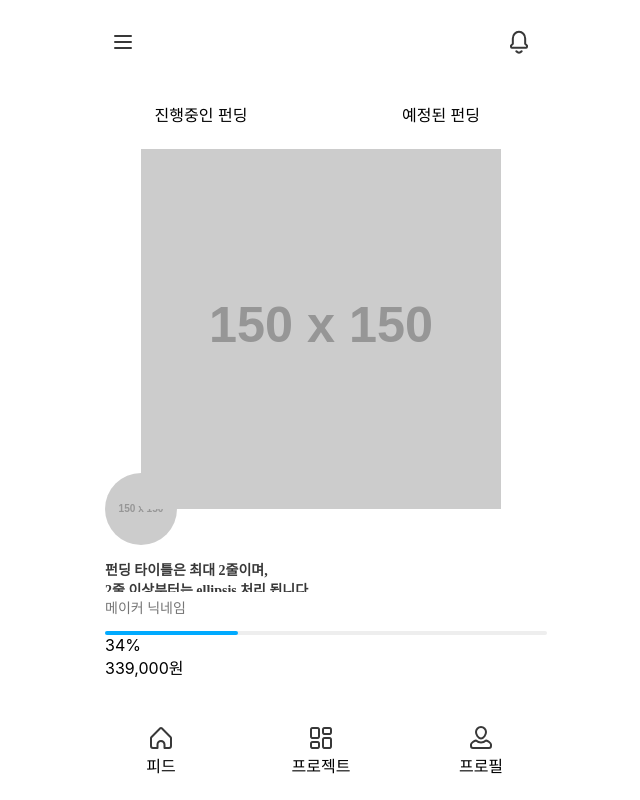
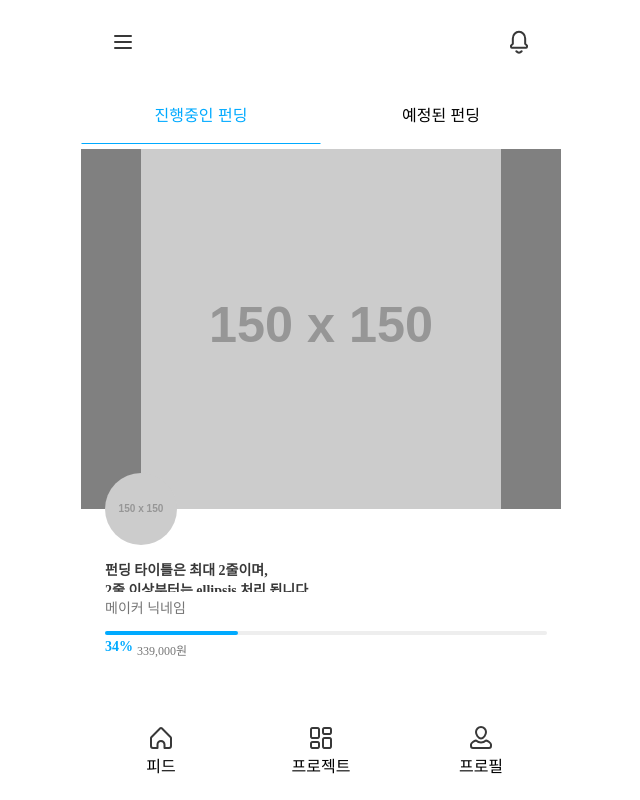
Before and after one commit to realcrowd-official/rc-FrontEnd, a React app: page / in a window 1280 px wide. Shown: the whole page, without its empty margins (319-959 px from the left). Built offline with nearby package versions, Linux system fonts and the light colour scheme.

Commit message:
tab context

```diff
--- a/src/component/feedCardView.jsx
+++ b/src/component/feedCardView.jsx
@@ -1,8 +1,8 @@
 import React from 'react';
-import PundingProgress from './pundingProgress';
+import PundingProgress from './PundingProgress';
 
 
-const feedCardView = () => {
+const FeedCardView = () => {
     return (
         <div className="card_view_container max_container">
             <div className="card_view_img_div">
@@ -26,4 +26,4 @@ const feedCardView = () => {
     );
 };
 
-export default feedCardView;
+export default FeedCardView;
--- a/src/component/pundingProgress.jsx
+++ b/src/component/pundingProgress.jsx
@@ -1,6 +1,6 @@
 import React from 'react';
 
-const pundingProgress = () => {
+const PundingProgress = () => {
     return (
         <div>
             <div className="punding_progress_bar_div">
@@ -14,4 +14,4 @@ const pundingProgress = () => {
     );
 };
 
-export default pundingProgress;
+export default PundingProgress;
--- a/src/component/tabBar.jsx
+++ b/src/component/tabBar.jsx
@@ -1,16 +1,14 @@
-import React from 'react';
+import React, { useContext } from 'react';
+import TabContext from '../context/tab';
 
-const tabBar = () => {
+const TabBar = () => {
+    const { state, action } = useContext(TabContext)
     return (
         <div className="tabBar_container">
-            <div className="punding_doing_div">
-                <p>진행중인 펀딩</p>
-            </div>
-            <div className="punding_reservate_div">
-                <p>예정된 펀딩</p>
-            </div>
+            <button className={ "punding_doing_btn" + (state.tabMenu === 'doing'?' btn_active':'')} onClick={() => action.setTabMenu('doing')}>진행중인 펀딩</button>
+            <button className={ "punding_reservate_btn" + (state.tabMenu === 'reservate'?' btn_active':'')} onClick={() => action.setTabMenu('reservate')}>예정된 펀딩</button>
         </div>
     );
 };
 
-export default tabBar;
+export default TabBar;
--- a/src/container/home.jsx
+++ b/src/container/home.jsx
@@ -1,14 +1,17 @@
 import React from 'react';
 import Header from './header'
-import TabBar from '../component/tabBar'
-import FeedCardView from '../component/feedCardView'
+import TabBar from '../component/TabBar'
+import FeedCardView from '../component/FeedCardView'
+import { TabProvider } from '../context/tab'
 
 const home = () => {
     return (
         <div className="home_body">
             <Header/>
-            <TabBar/>
-            <FeedCardView/>
+            <TabProvider>
+                <TabBar/>
+                <FeedCardView/>
+            </TabProvider>
         </div>
     );
 };
--- /dev/null
+++ b/src/context/tab.js
@@ -0,0 +1,29 @@
+import React, { createContext, useState } from 'react';
+
+const TabContext = createContext({
+    state: { tabMenu: 'doing' },
+    action: {
+        setTabMenu: () => {}
+    }
+});
+
+const { Consumer: TabConsumer } = TabContext;
+
+const TabProvider = ({ children }) => {
+    const [ tabMenu, setTabMenu ] = useState('doing');
+
+    const value = {
+        state: { tabMenu },
+        action: { setTabMenu }
+    };
+
+    return (
+        <TabContext.Provider value={value}>{children}</TabContext.Provider>
+    )
+};
+
+
+
+export { TabProvider, TabConsumer };
+
+export default TabContext;
--- a/src/style/feedcardview.scss
+++ b/src/style/feedcardview.scss
@@ -1,5 +1,6 @@
 .card_view_container{
-    padding-top: 148.8px
+    padding-top: 148.8px;
+    background-color: white;
 }
 
 @media (max-width: 480px){
@@ -14,6 +15,11 @@
     }
 }
 
+.card_view_img_div,
+.card_view_user_profile_img_div{
+    position: relative;
+}
+
 .card_view_img_div{
     object-fit: contain;
     max-height: calc(480px*(3/4));
@@ -22,6 +28,7 @@
     display: flex;
     z-index: 1;
     position: relative;
+    background-color: grey;
     // border-bottom:1px solid #F0F;
 }
 .card_view_img{
@@ -70,6 +77,12 @@
     border-radius: 50%;
 }
 
+// .card_view_punding_information_div,
+// .card_view_user_profile_img_div,
+// .card_view_punding_user_name_div{
+//     background-color: white;
+// }
+
 .card_view_punding_information_div>p{
     word-break: keep-all;
     overflow: hidden;
--- a/src/style/header.scss
+++ b/src/style/header.scss
@@ -4,6 +4,8 @@
     min-height: 56px;
     display: flex;
     position: fixed;
+    background-color: white;
+    z-index: 2;
 }
 
 .header_hambuger_div,
--- a/src/style/pundingProgressBar.scss
+++ b/src/style/pundingProgressBar.scss
@@ -15,3 +15,34 @@
 .punding_progress_bar{
     border-radius: 18px;
 }
+
+.punding_information_div{
+    display: flex;
+    margin-top: 4px;
+}
+
+.punding_percentage{
+    object-fit: contain;
+    font-family: SpoqaHanSans;
+    font-size: 14px;
+    font-weight: bold;
+    font-stretch: normal;
+    font-style: normal;
+    line-height: normal;
+    letter-spacing: normal;
+    color: $primary_blue;
+}
+
+.punding_cost{
+    margin-left: 4px;
+    margin-top: 2px;
+    object-fit: contain;
+    font-family: SpoqaHanSans;
+    font-size: 12px;
+    font-weight: normal;
+    font-stretch: normal;
+    font-style: normal;
+    line-height: normal;
+    letter-spacing: normal;
+    color: rgba(0, 0, 0, 0.54);
+}
--- a/src/style/tabbar.scss
+++ b/src/style/tabbar.scss
@@ -8,6 +8,8 @@
     display: flex;
     padding-top: 84px;
     position: fixed;
+    background-color: white;
+    z-index: 1;
     // border-bottom:1px solid #F0F;
 
 }
@@ -24,15 +26,15 @@
     }
 }
 
-.punding_doing_div,
-.punding_reservate_div{
+.punding_doing_btn,
+.punding_reservate_btn{
     width:50%;
-    // display: flex;
     text-align: center;
-    margin: auto;
+    background-color: white;
+    border : 1px solid transparent;
 }
 
-.punding_doing_div>p,
-.punding_reservate_div>p{
-    margin: auto;
+.btn_active{
+    border-bottom : 1px solid #00aaff; //왜 변수가 안들어오지....
+    color : #00aaff;
 }
```
